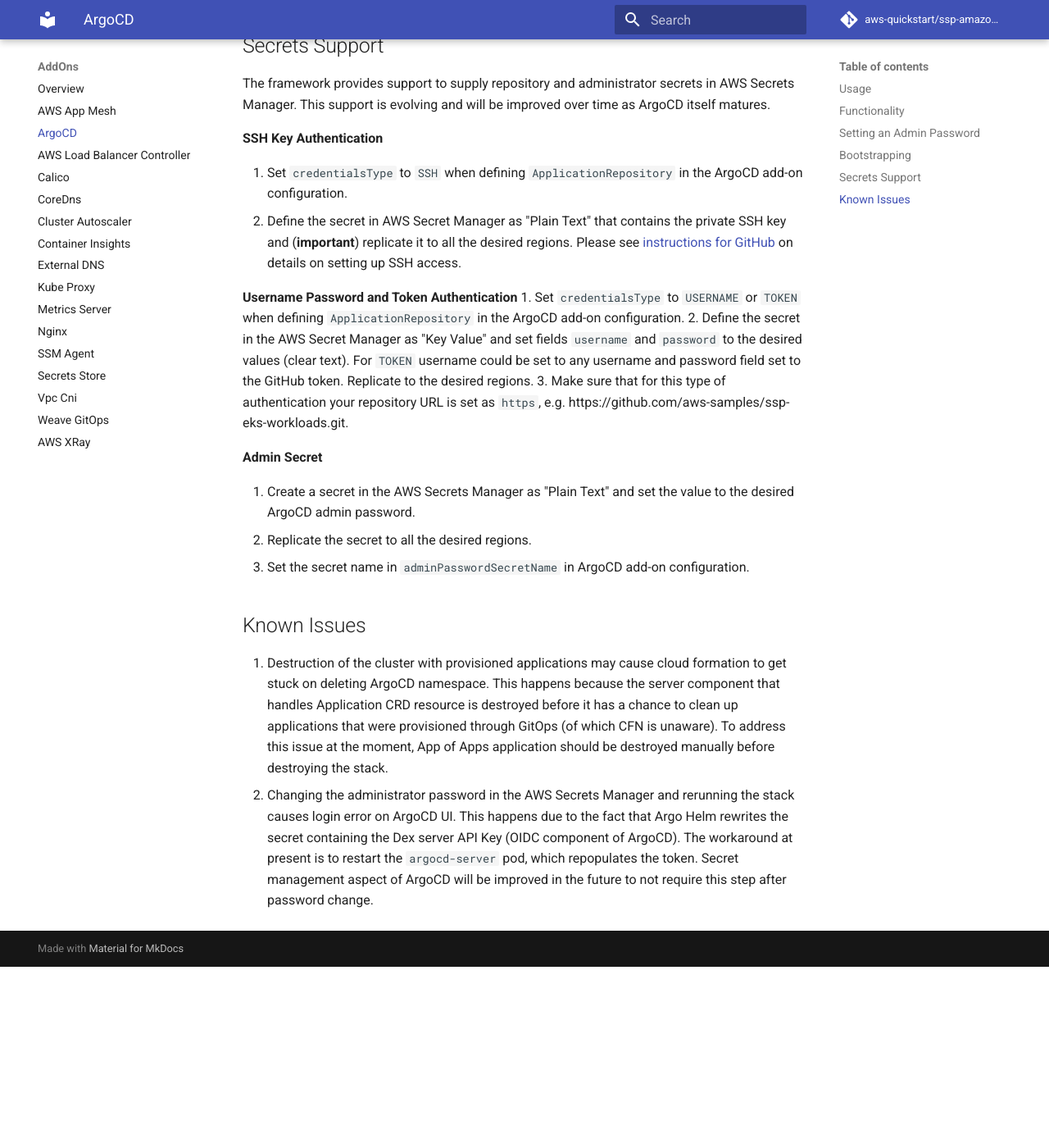
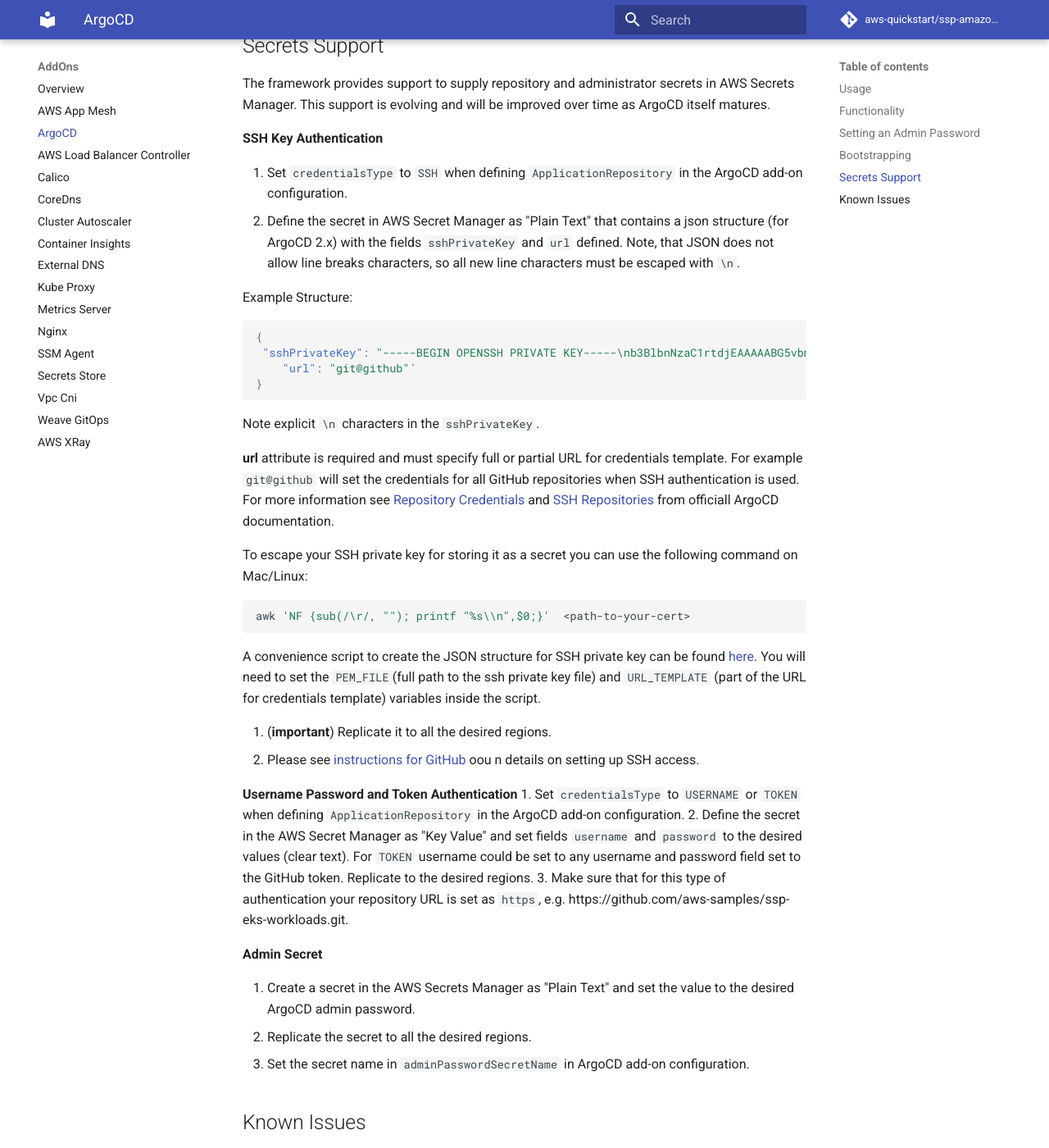
Before and after one commit to aws-quickstart/cdk-eks-blueprints, an MkDocs documentation site: the page built from docs/addons/argo-cd.md, in a window 1280 px wide and 1400 px high, scrolled down 3473 px. Shown: the whole window at 82% size. Built offline with MkDocs 1.6.1 and Material for MkDocs 9.7.7, drawn with Linux system fonts in a browser that asks for light colours; comment, search, counter and statistics services are not loaded; before the commit the page ends 4652 px from its top, so only the background shows below that.

Commit message:
upgraded helm chart to use 2.2.3 and doc update

````diff
--- a/docs/addons/argo-cd.md
+++ b/docs/addons/argo-cd.md
@@ -125,7 +125,31 @@
 **SSH Key Authentication**
 
 1. Set `credentialsType` to `SSH` when defining `ApplicationRepository` in the ArgoCD add-on configuration.
-2. Define the secret in AWS Secret Manager as "Plain Text" that contains the private SSH key and (**important**) replicate it to all the desired regions. Please see [instructions for GitHub](https://docs.github.com/en/github/authenticating-to-github/connecting-to-github-with-ssh) on details on setting up SSH access.
+2. Define the secret in AWS Secret Manager as "Plain Text" that contains a json structure (for ArgoCD 2.x) with the fields `sshPrivateKey` and `url` defined. Note, that JSON does not allow line breaks characters, so all new line characters must be escaped with `\n`.
+
+Example Structure:
+```json
+{
+ "sshPrivateKey": "-----BEGIN OPENSSH PRIVATE KEY-----\nb3BlbnNzaC1rtdjEAAAAABG5vbmUAAAAEbm9uZQAAAAAAAAABAAACFwAAAAdzc2gtcn\nNhAAAAAwEAAQAAAgEAy82zTTDStK+s0dnaYzE7vLSAcwsiHM8gN\nhq2p5TfcjCcYUWetyu6e/xx5Rh+AwbVvDV5h9QyMw4NJobwuj5PBnhkc3QfwJAO5wOnl7R\nGbehIleWWZLs9qq`DufD8+ViQsa0fDwP6JCrqD14aIozg6sJ0Oqi7vQkV+jR0ht/\nuFO1ANXBn2ih0ZpXeHSbPDLeZQjlOBrbGytnCbdvLtfGEsV0WO2oIieWVXJj/zzpKuMmrr\nebPsfwr36nLprOQV6IhDDo\n-----END OPENSSH PRIVATE KEY-----\n",
+    "url": "git@github"`
+}
+```
+Note explicit `\n` characters in the `sshPrivateKey`.
+
+**url** attribute is required and must specify full or partial URL for credentials template. For example `git@github` will set the credentials for all GitHub repositories when SSH authentication is used.  For more information see [Repository Credentials](https://argo-cd.readthedocs.io/en/stable/operator-manual/declarative-setup/#repository-credentials) and [SSH Repositories](https://argo-cd.readthedocs.io/en/stable/operator-manual/declarative-setup/#ssh-repositories) from officiall ArgoCD documentation.
+
+To escape your SSH private key for storing it as a secret you can use the following command on Mac/Linux:
+
+```bash
+awk 'NF {sub(/\r/, ""); printf "%s\\n",$0;}'  <path-to-your-cert>
+```
+
+A convenience script to create the JSON structure for SSH private key can be found [here](https://github.com/aws-quickstart/ssp-amazon-eks/blob/main/scripts/create-argocd-ssh-secret.sh). You will need to set the `PEM_FILE`(full path to the ssh private key file) and `URL_TEMPLATE` (part of the URL for credentials template) variables inside the script.
+
+3. (**important**) Replicate it to all the desired regions.
+4. Please see [instructions for GitHub](https://docs.github.com/en/github/authenticating-to-github/connecting-to-github-with-ssh) oou n details on setting up SSH access.
+
+
 
 **Username Password and Token Authentication**
 1. Set `credentialsType` to `USERNAME` or `TOKEN` when defining `ApplicationRepository` in the ArgoCD add-on configuration.
````
Also changed, not shown: 2 other files.
